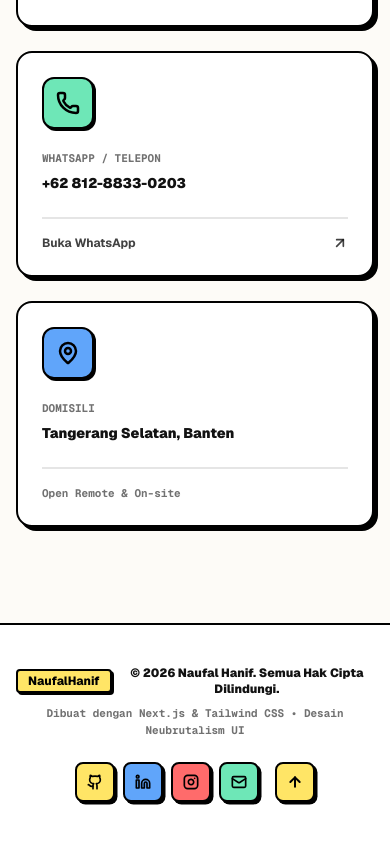
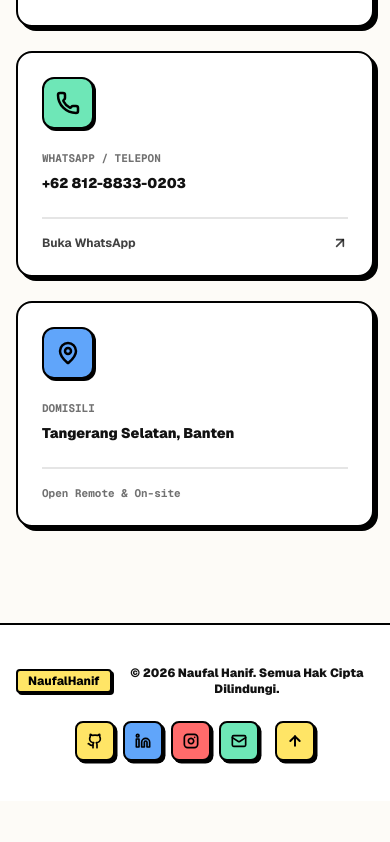
Before and after one commit to NaufalHaniff/Personal-Branding, a Next.js app: page / in a window 390 px wide. Shown: the part 8476-9318 px from the top of the page. After the commit the page ends 9277 px from the top, so only its background shows below. Built offline with nearby package versions, Linux system fonts and the light colour scheme.

Commit message:
feat: add responsive Footer component with social links and scroll-to-top functionality

```diff
--- a/components/Footer.tsx
+++ b/components/Footer.tsx
@@ -72,9 +72,6 @@ export default function Footer() {
               &copy; {currentYear} Naufal Hanif. {t.footer.allRightsReserved}
             </p>
           </div>
-          <p className="text-[11px] text-foreground/60 font-mono font-bold mt-1">
-            {t.footer.subtext}
-          </p>
         </div>
 
         {/* Middle/Right: Back to Top and Socials */}
```
